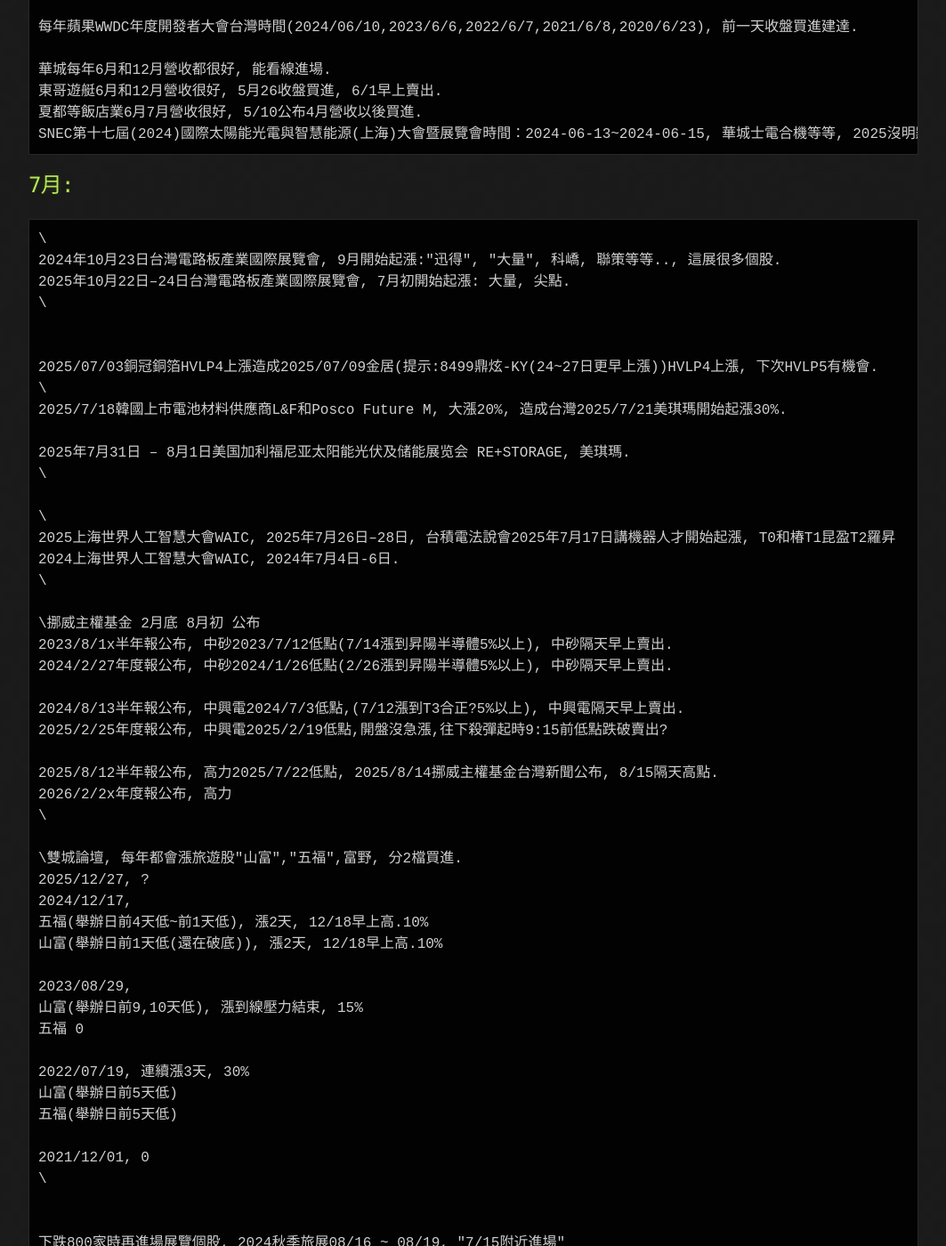
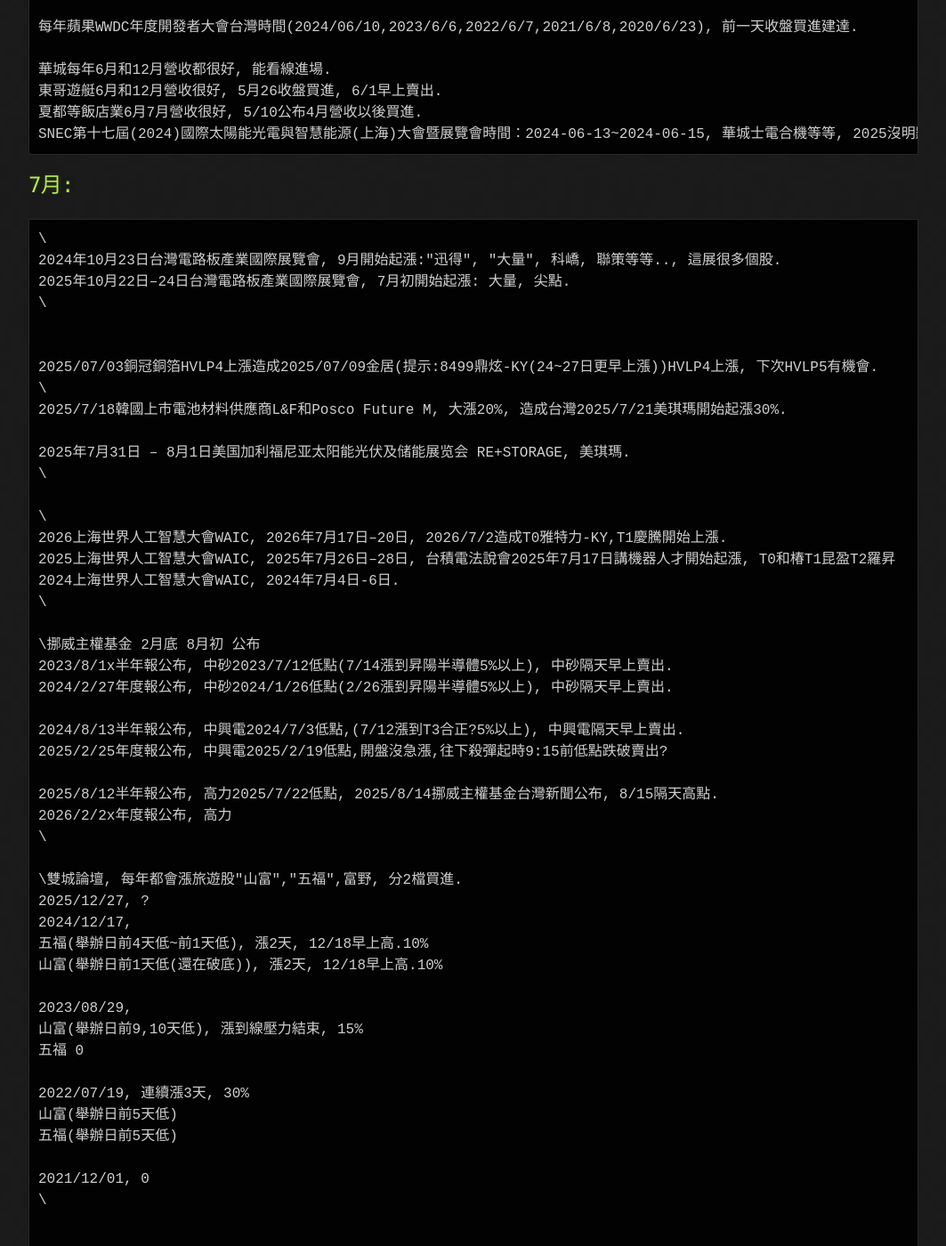
Before and after one commit to lepg5487/Stock_God, a Jekyll site: the page built from experience.md, in a window 1280 px wide and 1400 px high, scrolled down 14170 px. Shown: the whole window at 89% size, without its empty margins (108-1171 px from the left). Built offline with Jekyll 4.4.1, drawn with Linux system fonts in a browser that asks for light colours; our own code applies the rules of GitHub Pages for plain Markdown files; some of the changed text lies outside the part shown.

Commit message:
Update experience.md

```diff
--- a/experience.md
+++ b/experience.md
@@ -584,6 +584,7 @@
 \
 
 \
+2026上海世界人工智慧大會WAIC, 2026年7月17日–20日, 2026/7/2造成T0雅特力-KY,T1慶騰開始上漲.
 2025上海世界人工智慧大會WAIC, 2025年7月26日–28日, 台積電法說會2025年7月17日講機器人才開始起漲, T0和椿T1昆盈T2羅昇
 2024上海世界人工智慧大會WAIC, 2024年7月4日-6日.
 \
```
